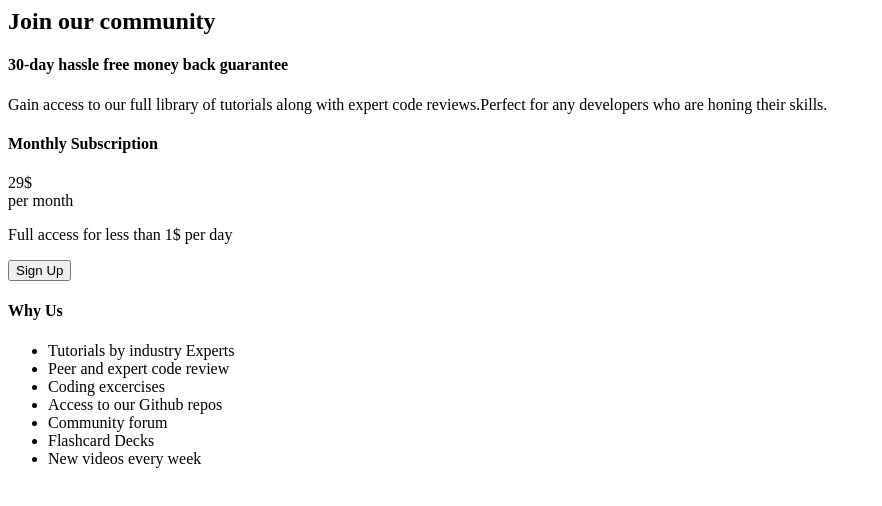
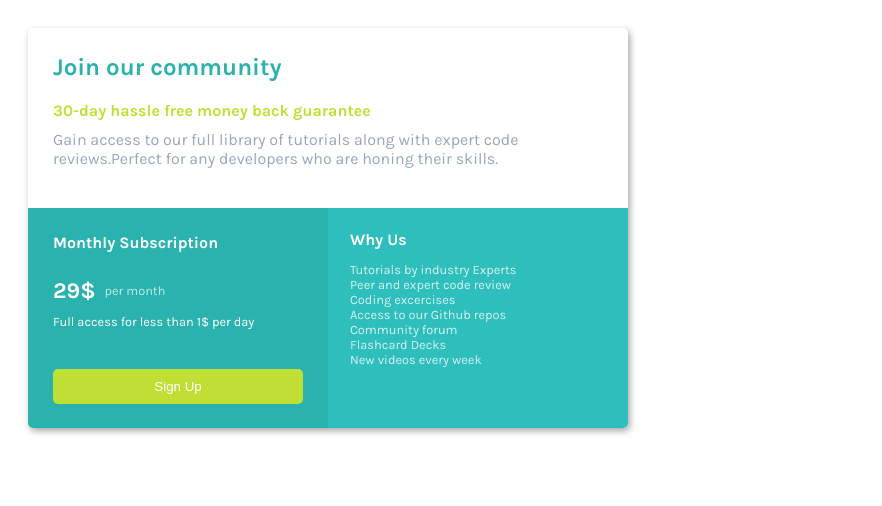
Before and after one commit to Gaurav-Void/pricing-card-frontend-mentor-challenge, a plain HTML site: page index.html in a window 1280 px wide. Shown: the whole page, without its empty margins (0-882 px from the left). Drawn offline with Linux system fonts and the light colour scheme.

Commit message:
Update index.html

```diff
--- a/index.html
+++ b/index.html
@@ -4,7 +4,7 @@
     <link rel="preconnect" href="https://fonts.googleapis.com">
     <link rel="preconnect" href="https://fonts.gstatic.com" crossorigin>
     <link href="https://fonts.googleapis.com/css2?family=Karla:wght@400;700&family=Roboto+Slab:wght@900&display=swap" rel="stylesheet">
-    <link href=".style.css" rel="stylesheet">
+    <link href="style.css" rel="stylesheet">
   </head>
   <body>
 <div id="card">
```
